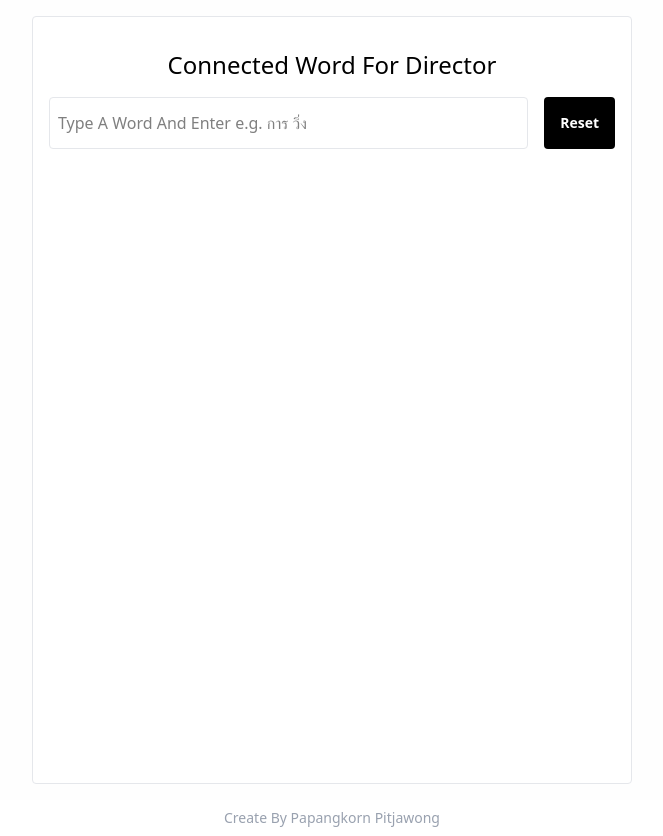
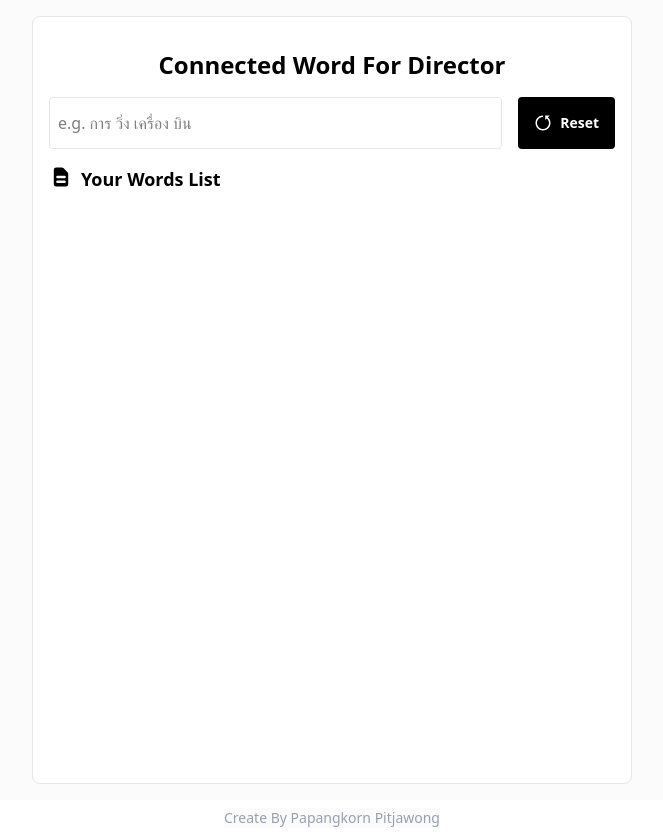
Before and after one commit to TAHPAPANGKORN/UI-Connected-Word-, a Next.js app: page / in a window 1280 px wide. Shown: the whole page, without its empty margins (308-971 px from the left). Built offline with nearby package versions, Linux system fonts and the light colour scheme.

Commit message:
refactor: verb

```diff
--- a/src/app/components/Credit.tsx
+++ b/src/app/components/Credit.tsx
@@ -3,7 +3,7 @@ export default function Footer() {
 
   return (
     <div className="flex justify-center p-2">
-      <p className="text-sm text-gray-400">Create By Papangkorn Pitjawong</p>
+      <p className="text-sm bg-[#FBFBFB] text-gray-400">Create By Papangkorn Pitjawong</p>
     </div>
   );
 }
--- a/src/app/components/Layout.tsx
+++ b/src/app/components/Layout.tsx
@@ -4,6 +4,9 @@ import { IoTrashBin } from "react-icons/io5";
 import { FaEdit } from "react-icons/fa";
 import { IoSaveSharp } from "react-icons/io5";
 import { MdCancel } from "react-icons/md";
+import { HiDocumentText } from "react-icons/hi";
+import { RiResetLeftFill } from "react-icons/ri";
+
 import verbs from "../data/verbs.json";
 
 export default function WordChecker() {
@@ -19,13 +22,10 @@ export default function WordChecker() {
     setResult(wordSet.size !== words.length);
   };
 
+
   const checkIsVerb = (words: string[]) => {
     const isVerb = words.some((w) => verbs.includes(w));
-    if (words[0]?.includes("การ")) {
-      setMyVerb(!isVerb);
-    } else {
-      setMyVerb(isVerb);
-    }
+    setMyVerb(isVerb)
   };
 
   const handleKeyDown = (e: React.KeyboardEvent<HTMLInputElement>) => {
@@ -73,9 +73,11 @@ export default function WordChecker() {
   };
 
   return (
-    <div className="flex justify-center bg-[#FEFEFE] min-h-screen p-4">
-      <div className="w-150 p-4 border border-gray-200 rounded-sm bg-white">
-        <h1 className="text-center md:text-2xl p-4">Connected Word For Director</h1>
+    <div className="flex justify-center bg-[#FBFBFB] min-h-screen p-4">
+      <div className="w-150 p-4 border border-gray-200 rounded-lg bg-white">
+        <h1 className="text-center md:text-2xl p-4 font-bold">
+          Connected Word For Director
+        </h1>
 
         {result && (
           <p className="text-center font-bold text-white p-3 bg-red-500 rounded-sm my-2">
@@ -95,7 +97,7 @@ export default function WordChecker() {
             onChange={(e) => setInput(e.target.value)}
             onKeyDown={handleKeyDown}
             className="border border-gray-200 p-2 rounded-sm w-full focus-visible:outline-1 focus-visible:outline-gray-800"
-            placeholder="Type A Word And Enter e.g. การ วิ่ง"
+            placeholder="e.g. การ วิ่ง เครื่อง บิน"
           />
           <button
             onClick={() => {
@@ -106,13 +108,21 @@ export default function WordChecker() {
               setEditingIndex(null);
               setEditingText("");
             }}
-            className="rounded-sm text-sm p-4 bg-black hover:bg-gray-800 text-white font-bold cursor-pointer"
+            className=" rounded-sm text-sm p-4 bg-black hover:bg-gray-800 text-white font-bold cursor-pointer"
           >
-            Reset
+            <div className="flex flex-row gap-2 items-center ">
+              <RiResetLeftFill className="text-lg text-center"/>
+              <p>Reset</p>
+            </div>
           </button>
         </div>
 
         <div className="mt-4 space-y-2">
+          <div className="flex flex-row gap-2">
+            <HiDocumentText className= "text-2xl" />
+            <h1 className="font-bold text-lg items-center">Your Words List</h1>
+
+          </div>
           {myWords.map((word, index) => {
             const isEditing = index === editingIndex;
             return (
@@ -171,12 +181,10 @@ export default function WordChecker() {
                   >
                     <IoTrashBin />
                   </button>
-
                 </div>
               </div>
             );
           })}
-
         </div>
       </div>
     </div>
```
Lines whose indentation alone changed are shown as unchanged.
